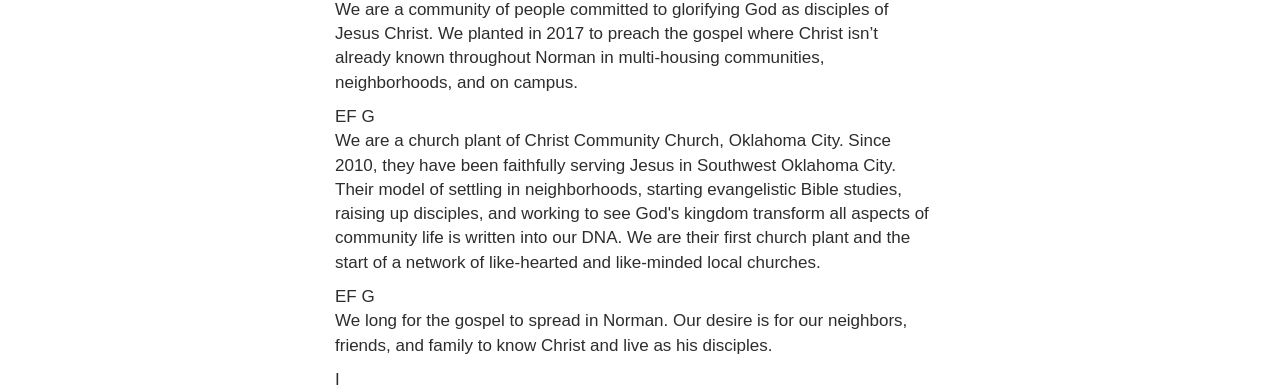
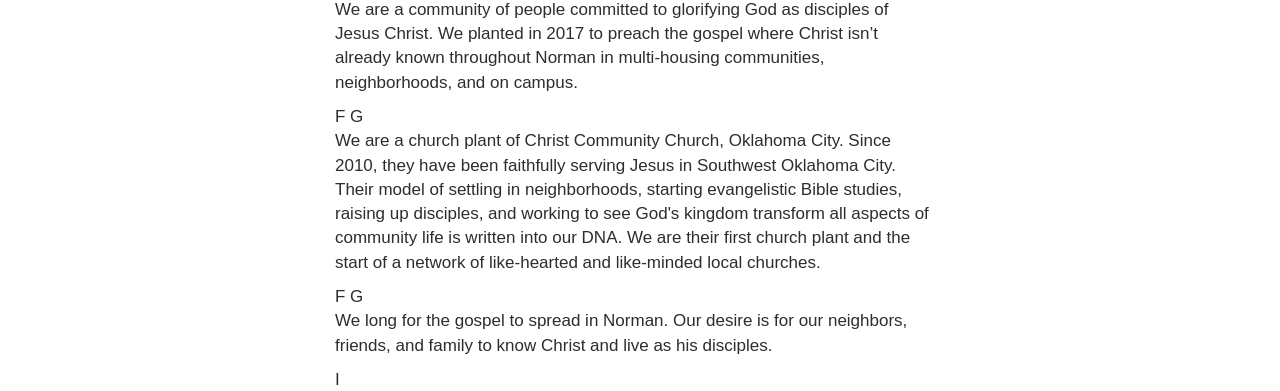
Before and after one commit to calcnerd256/hope-community.github.io, a Jekyll site: the page built from about.html, in a window 1280 px wide and 900 px high, scrolled down 409 px. Shown: the part 153-544 px from the top of the window. Built offline with Jekyll 4.4.1, drawn with Linux system fonts in a browser that asks for light colours; nearby versions of some CDN libraries.

Commit message:
removing debug output helper E

```diff
--- a/about.html
+++ b/about.html
@@ -37,7 +37,7 @@
 						{% endcomment %}{% if forloop.last %}{% comment %}
 						{% endcomment %}
 					{% comment %}
-						{% endcomment %}{% else %}E{% comment %}
+						{% endcomment %}{% else %}{% comment %}
 						{% endcomment %}F
 {% comment %}
 						{% endcomment %}G{% endif %}{% endfor %}I</div>
```
